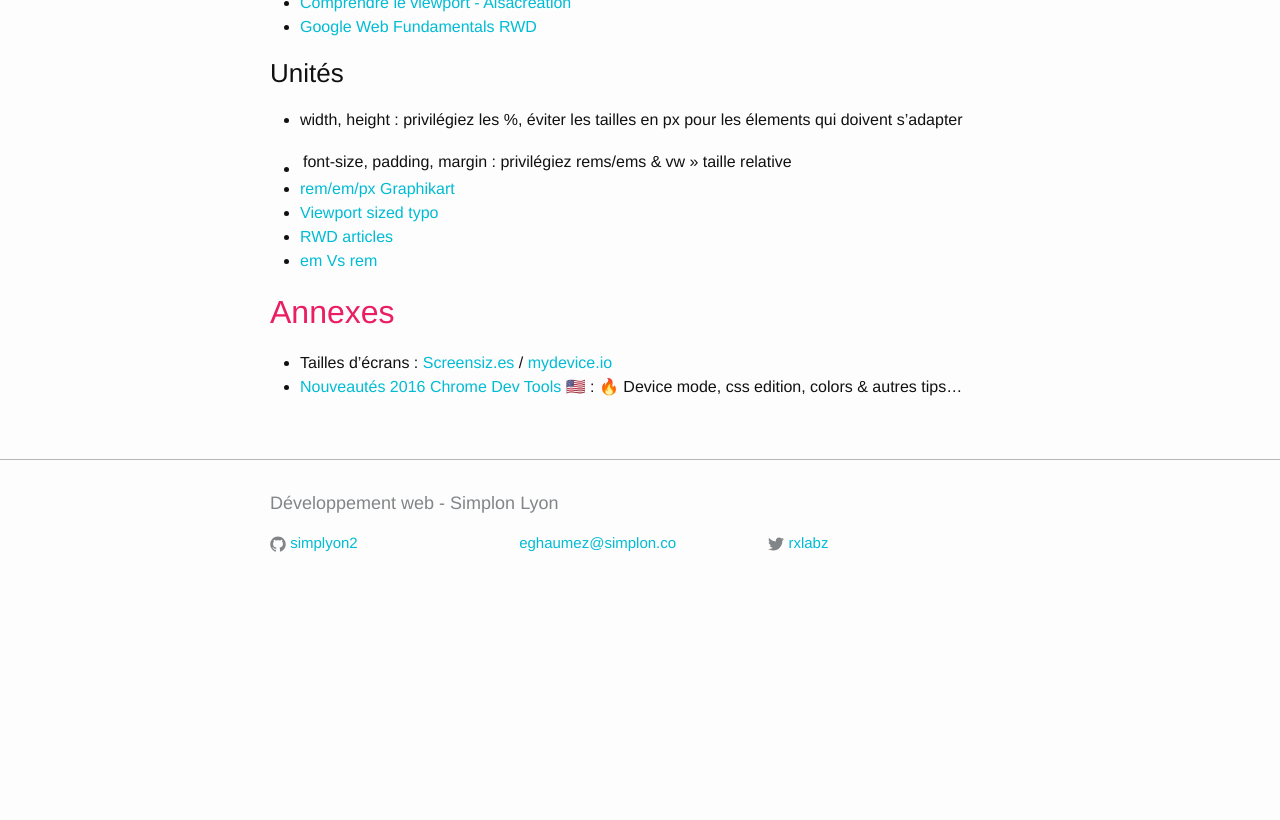
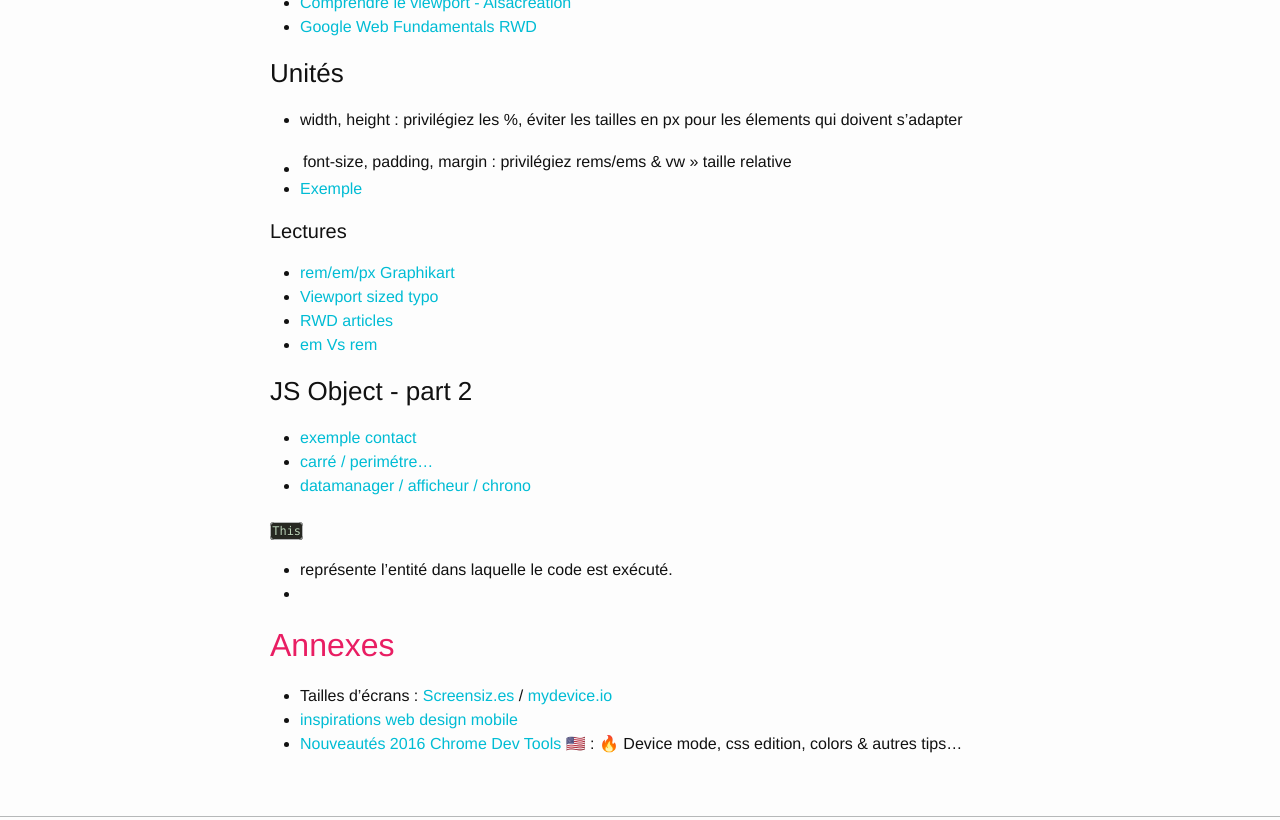
Before and after one commit to cappert/support, a Jekyll site: the page built from _posts/2016-08-29-semaine9.md, in a window 1280 px wide and 900 px high, scrolled down 3530 px, cut to the strip 80-900 px from the top of the window. Built offline with Jekyll 4.4.1, drawn with Linux system fonts in a browser that asks for light colours; emoji names are drawn with the system emoji font; before the commit the page ends 4225 px from its top, so only the background shows below that.

Commit message:
S9J2 ex js objet

```diff
--- a/_posts/2016-08-29-semaine9.md
+++ b/_posts/2016-08-29-semaine9.md
@@ -147,12 +147,27 @@ un iphone ayant une résolution "réelle" de 640*960, sera consideré comme un
 
 - font-size, padding, margin : privilégiez rems/ems &| vw » taille relative
 
+- [Exemple](http://jsbin.com/fegopom/edit?html,output)
+
+#### Lectures
+
 - [rem/em/px Graphikart](https://www.grafikart.fr/tutoriels/html-css/font-size-rem-em-px-477)
 - [Viewport sized typo](https://css-tricks.com/viewport-sized-typography/)
 - [RWD articles](http://thenewcode.com/925/Web-Developer-Reading-List-Responsive-Design)
 - [em Vs rem](http://webdesign.tutsplus.com/tutorials/comprehensive-guide-when-to-use-em-vs-rem--cms-23984)
 
+### JS Object - part 2
+
+- [exemple contact](http://jsbin.com/laduru/1/edit?js,console)
+- [carré / perimétre...](http://jsbin.com/zigecad/1/edit?js,console)
+- [datamanager / afficheur / chrono](http://jsbin.com/safovem/5/edit?html,js,output)
+
+#### `This`
+ - représente l'entité dans laquelle le code est exécuté.
+ -
+
 ## Annexes
 
 - Tailles d'écrans : [Screensiz.es](http://screensiz.es/phone) / [mydevice.io](http://mydevice.io/devices/)
+- [inspirations web design mobile](http://www.webdesignertrends.com/2015/08/26-sites-applications-mobiles-inspiration/)
 - [Nouveautés 2016 Chrome Dev Tools :us:](https://www.youtube.com/watch?v=x8u0n4dT-WI) : :fire: Device mode, css edition, colors & autres tips...
```
